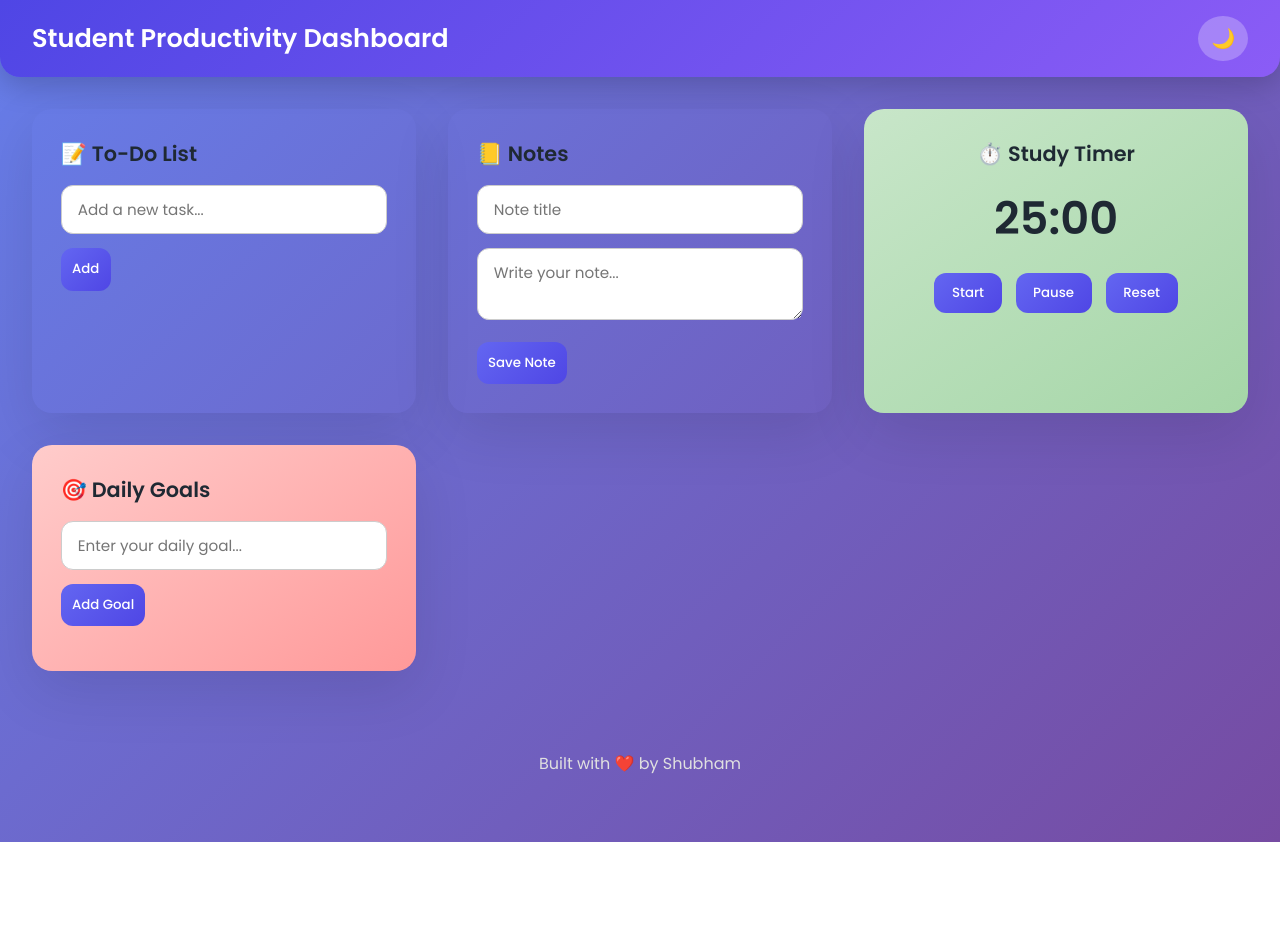
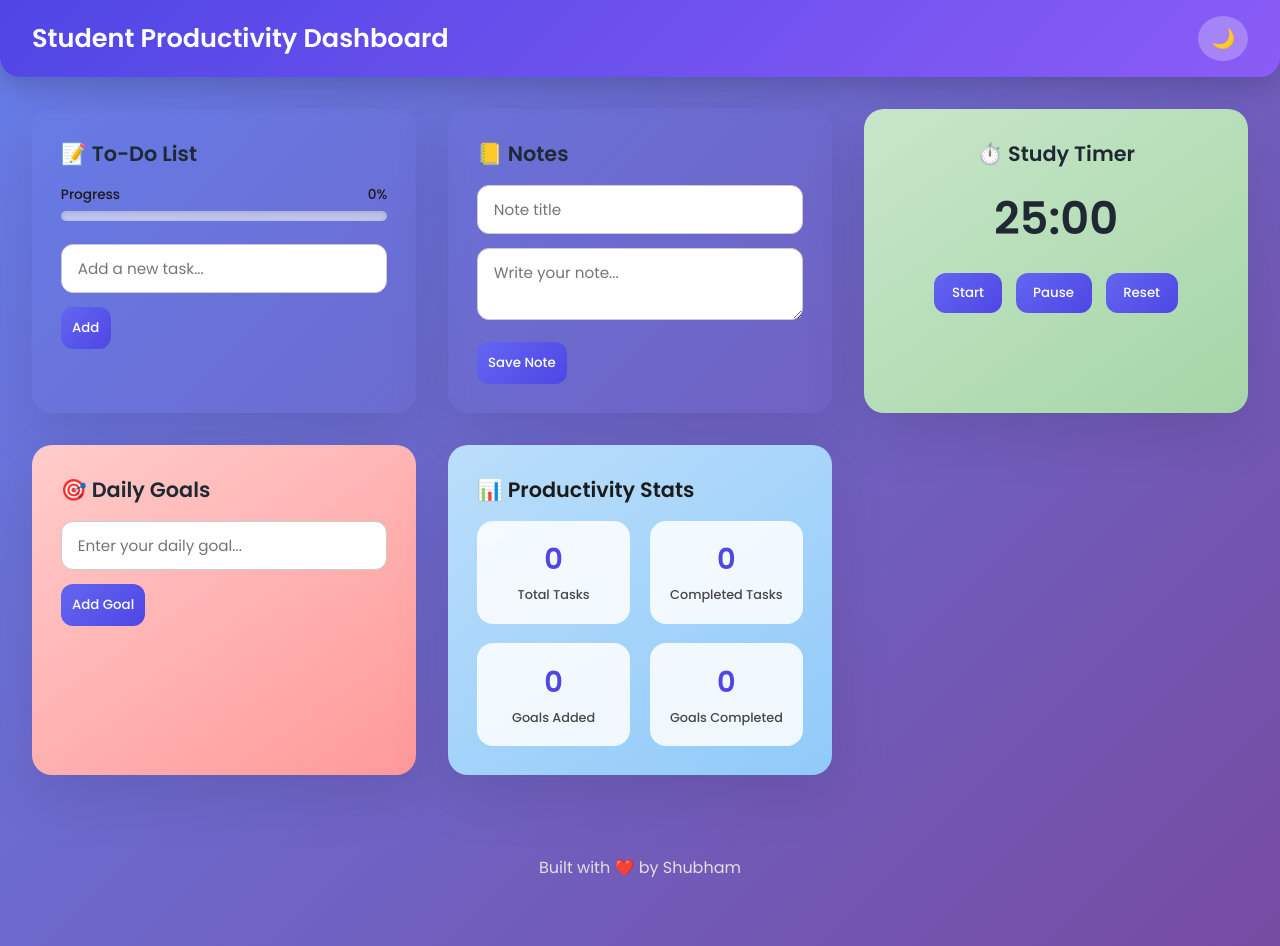
Before and after one commit to shubham12an-2007/student-activity-dashboard, a plain HTML site: page index.html in a window 1280 px wide. Before the commit the page ends 842 px from the top, so only its background shows below. Drawn offline with Linux system fonts and the light colour scheme.

Commit message:
Updated dashboard: progress bar analytics and daily goals

```diff
--- a/css/style1.css
+++ b/css/style1.css
@@ -271,3 +271,83 @@ button:active {
   margin-top: 2rem;
   color: #e0e0e0;
 }
+
+/* =====================
+   PROGRESS BAR (TODO)
+===================== */
+
+.progress-wrapper {
+  margin: 1rem 0 1.4rem;
+}
+
+.progress-text {
+  display: flex;
+  justify-content: space-between;
+  align-items: center;
+  font-size: 0.85rem;
+  font-weight: 500;
+  margin-bottom: 0.4rem;
+  color: #1b1b1b;
+}
+
+.progress-bar {
+  width: 100%;
+  height: 10px;
+  background: rgba(255, 255, 255, 0.6);
+  border-radius: 20px;
+  overflow: hidden;
+  box-shadow: inset 0 2px 6px rgba(0,0,0,0.15);
+}
+
+.progress-fill {
+  height: 100%;
+  width: 0%;
+  background: linear-gradient(135deg, #4f46e5, #6366f1);
+  border-radius: 20px;
+  transition: width 0.4s ease;
+}
+
+
+
+/* =====================
+   ANALYTICS CARD
+===================== */
+
+.analytics-card {
+  background: linear-gradient(145deg, #bbdefb, #90caf9);
+  color: #1b1b1b;
+}
+
+.stats-container {
+  display: grid;
+  grid-template-columns: repeat(2, 1fr);
+  gap: 1.2rem;
+  margin-top: 1rem;
+}
+
+.stat-box {
+  background: rgba(255, 255, 255, 0.85);
+  border-radius: 16px;
+  padding: 1.1rem 0.5rem;
+  text-align: center;
+  backdrop-filter: blur(4px);
+  transition: all 0.3s ease;
+}
+
+.stat-box:hover {
+  transform: translateY(-4px);
+  background: rgba(255, 255, 255, 0.95);
+}
+
+.stat-number {
+  font-size: 1.8rem;
+  font-weight: 600;
+  display: block;
+  color: #4f46e5;
+}
+
+.stat-label {
+  font-size: 0.8rem;
+  font-weight: 500;
+  opacity: 0.8;
+}
--- a/index.html
+++ b/index.html
@@ -20,6 +20,20 @@
     <!-- To-Do Section -->
     <section class="card">
       <h2>📝 To-Do List</h2>
+
+      <!-- Progress Tracker -->
+<div class="progress-wrapper">
+  <div class="progress-text">
+    <span>Progress</span>
+    <span class="progress-percent">0%</span>
+  </div>
+
+  <div class="progress-bar">
+    <div class="progress-fill"></div>
+  </div>
+</div>
+
+
       <form class="todo-form">
         <input type="text" placeholder="Add a new task..." />
         <button>Add</button>
@@ -63,6 +77,35 @@
       </ul>
     </section>
 
+
+    <!-- Productivity Analytics -->
+<section class="card analytics-card">
+  <h2>📊 Productivity Stats</h2>
+
+  <div class="stats-container">
+    <div class="stat-box">
+      <span class="stat-number" id="totalTasks">0</span>
+      <span class="stat-label">Total Tasks</span>
+    </div>
+
+    <div class="stat-box">
+      <span class="stat-number" id="completedTasks">0</span>
+      <span class="stat-label">Completed Tasks</span>
+    </div>
+
+    <div class="stat-box">
+      <span class="stat-number" id="totalGoals">0</span>
+      <span class="stat-label">Goals Added</span>
+    </div>
+
+    <div class="stat-box">
+      <span class="stat-number" id="completedGoals">0</span>
+      <span class="stat-label">Goals Completed</span>
+    </div>
+  </div>
+</section>
+
+
   </main>
 
   <footer class="footer">
--- a/js/goal1.js
+++ b/js/goal1.js
@@ -3,6 +3,24 @@ let card = document.querySelector(".goal-card");
 let goalInput = card.querySelector("input");
 let goalBtn = card.querySelector("button");
 let goalList = card.querySelector(".goal-list");
+
+// now making of the card analytics goal section //
+let totalGoals = document.getElementById("totalGoals");
+let completedGoals = document.getElementById("completedGoals");
+
+// making of a function //
+function updateGoalAnalytics(){
+
+    const totalNumber = document.querySelectorAll(".goal-list li");
+    const completedNumber = document.querySelectorAll(".goal-list li.completed");
+
+    totalGoals.textContent = totalNumber.length ;
+    completedGoals.textContent = completedNumber.length;
+
+}
+
+
+
 
 
 goalBtn.addEventListener("click" , function(event) {
@@ -20,9 +38,29 @@ goalBtn.addEventListener("click" , function(event) {
         li.appendChild(taskText);
 
         goalList.appendChild(li);
+        updateGoalAnalytics() ;
 
         goalInput.value = "" ;
+
+
+          taskText.addEventListener("click", function() {
+    li.classList.toggle("completed");   // marks completed/uncompleted
+    updateGoalAnalytics();               // updates the analytics card
+});
+
+let delBtn = document.createElement("button");
+delBtn.textContent = "x";
+delBtn.classList.add("goal-delete-btn");
+li.appendChild(delBtn);
+
+delBtn.addEventListener("click" , function()  {
+    li.remove();
+    updateGoalAnalytics();
+})
+
     }
 
 
+
+
 });
--- a/js/todo1.js
+++ b/js/todo1.js
@@ -2,6 +2,41 @@ let todoForm = document.querySelector(".todo-form");
 let btn = todoForm.querySelector("button");
 let todoList = document.querySelector(".todo-list");
 let todoInput = todoForm.querySelector("input");
+
+// for thre progress bar //
+let progressFill = document.querySelector(".progress-fill");
+let progressPercent = document.querySelector(".progress-percent");
+
+// for the data analytics card //
+let totalTask = document.getElementById("totalTasks");
+let completeTasks = document.getElementById("completedTasks");
+
+
+function updateProgress(){
+    const allTasks = document.querySelectorAll(".todo-list li");
+    const completedTasks = document.querySelectorAll(".todo-list li.completed");
+
+    let percent =0;
+
+    if(allTasks.length !== 0){
+        percent = Math.round((completedTasks.length / allTasks.length) * 100 );
+
+    }
+
+    progressFill.style.width = percent + "%";
+    progressPercent.textContent = percent + "%" ;
+
+}
+
+function updateTaskAnalytics(){
+
+    const allTasks = document.querySelectorAll(".todo-list li");
+    const completedTasks = document.querySelectorAll(".todo-list li.completed");
+
+    totalTask.textContent = allTasks.length;
+    completeTasks.textContent = completedTasks.length;
+
+}
 
 
 btn.addEventListener("click", function(event) {
@@ -18,9 +53,12 @@ btn.addEventListener("click", function(event) {
         taskText.textContent = todoInput.value;
         li.appendChild(taskText);
 
+
         // toggle completed on clicking the text
         taskText.addEventListener("click", function() {
             li.classList.toggle("completed");
+            updateProgress() ;
+            updateTaskAnalytics() ;
         });
 
         // create delete button
@@ -32,14 +70,23 @@ btn.addEventListener("click", function(event) {
         // delete task on button click
         delBtn.addEventListener("click", function() {
             li.remove();
+            updateProgress();
+            updateTaskAnalytics();
         });
 
         // append li to the list
         todoList.appendChild(li);
+
+        updateProgress() ;
+        updateTaskAnalytics();
 
         // clear input
         todoInput.value = "";
     }
 });
 
+updateProgress() ;
+updateTaskAnalytics();
+
+
 // done  with the to-do section //
```
